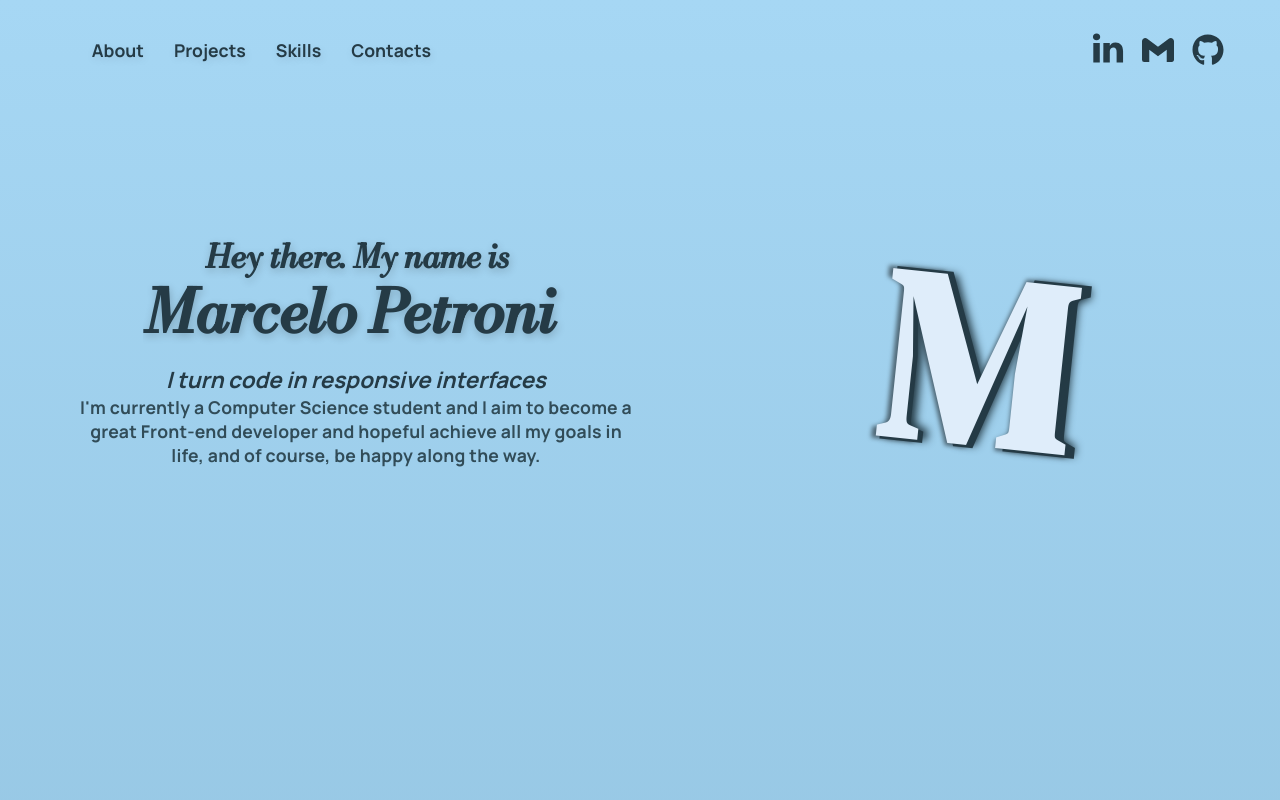
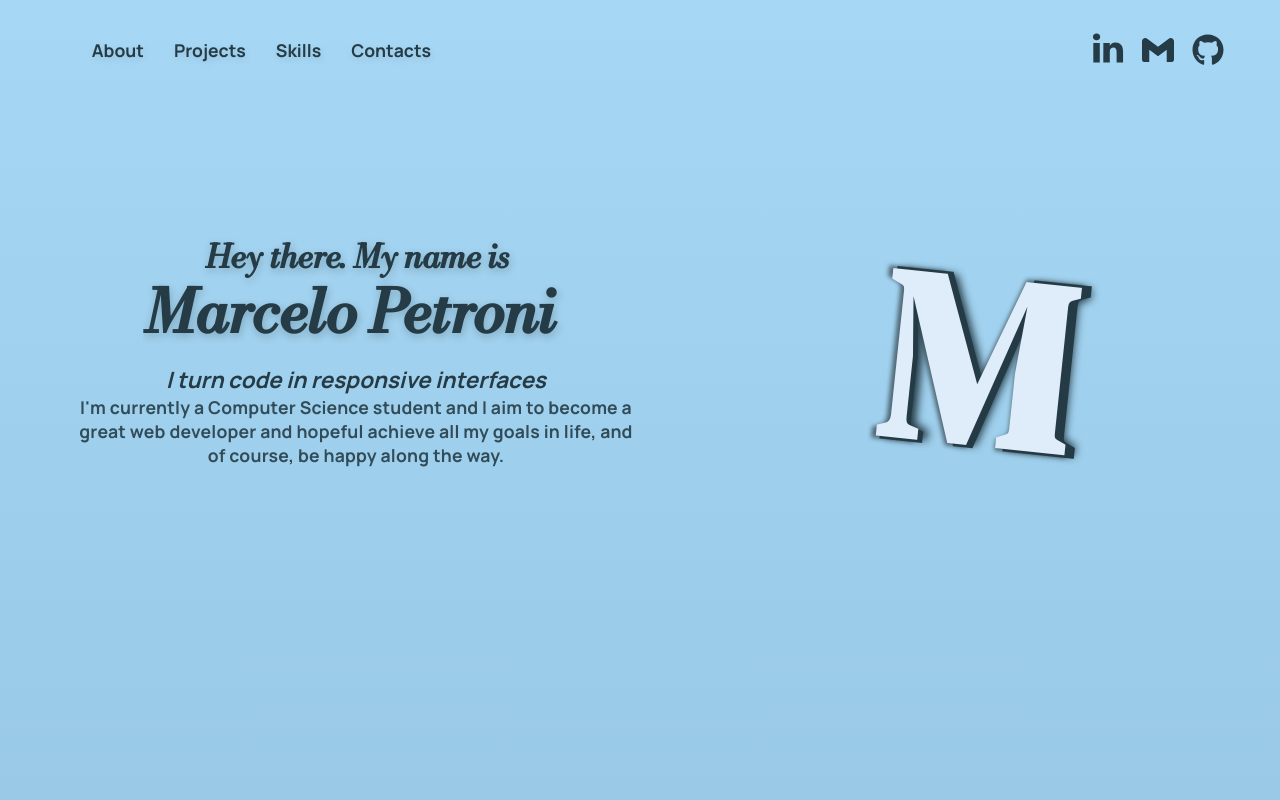
Before and after one commit to marcelopetroni/Portifolio, a React (Vite) app: page / in a window 1280 px wide. Shown: the top 800 px of the page. Built offline with nearby package versions, Linux system fonts and the light colour scheme.

Commit message:
pequenos ajustes

```diff
--- a/src/components/Home.jsx
+++ b/src/components/Home.jsx
@@ -39,7 +39,7 @@ const Home = () => {
             </div>
           <h3 className='descricao'>I turn code in responsive interfaces</h3>
           <p className='descricao2'>I'm currently a Computer Science student and
-          I aim to become a great Front-end developer and hopeful achieve all my goals in life, and of course, be happy along the way.</p>
+          I aim to become a great web developer and hopeful achieve all my goals in life, and of course, be happy along the way.</p>
         </div>
         <div className="icon-container">
           <h1 className='sombra'>M</h1>
--- a/src/components/Home.sass
+++ b/src/components/Home.sass
@@ -6,7 +6,6 @@
 #root
     background: $main-color
     background-size: 400%
-    overflow: hidden
 
 body
     font-size: $base-font-size
@@ -72,6 +71,7 @@ main
     text-align: center
     white-space: wrap
     letter-spacing: -0.2px
+    display: flex
 
 .icon-container
     height: 100%
```
